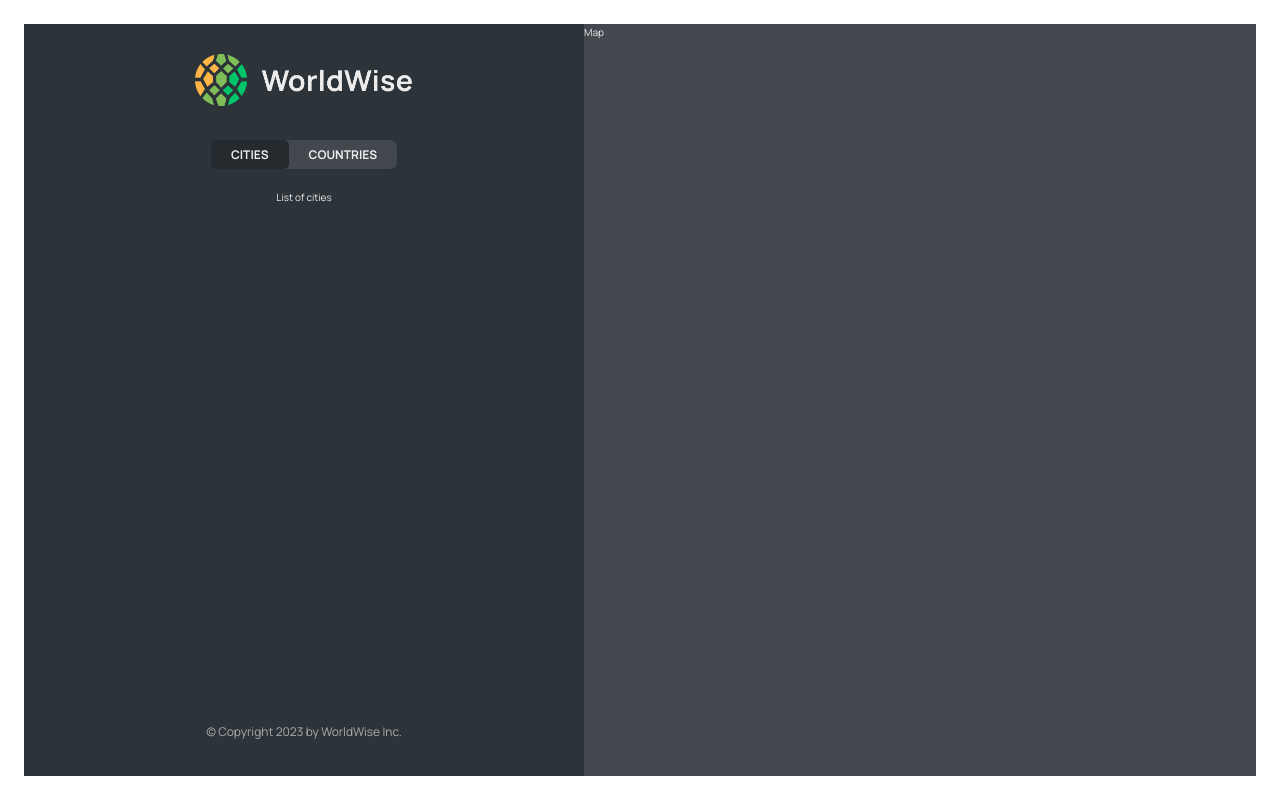
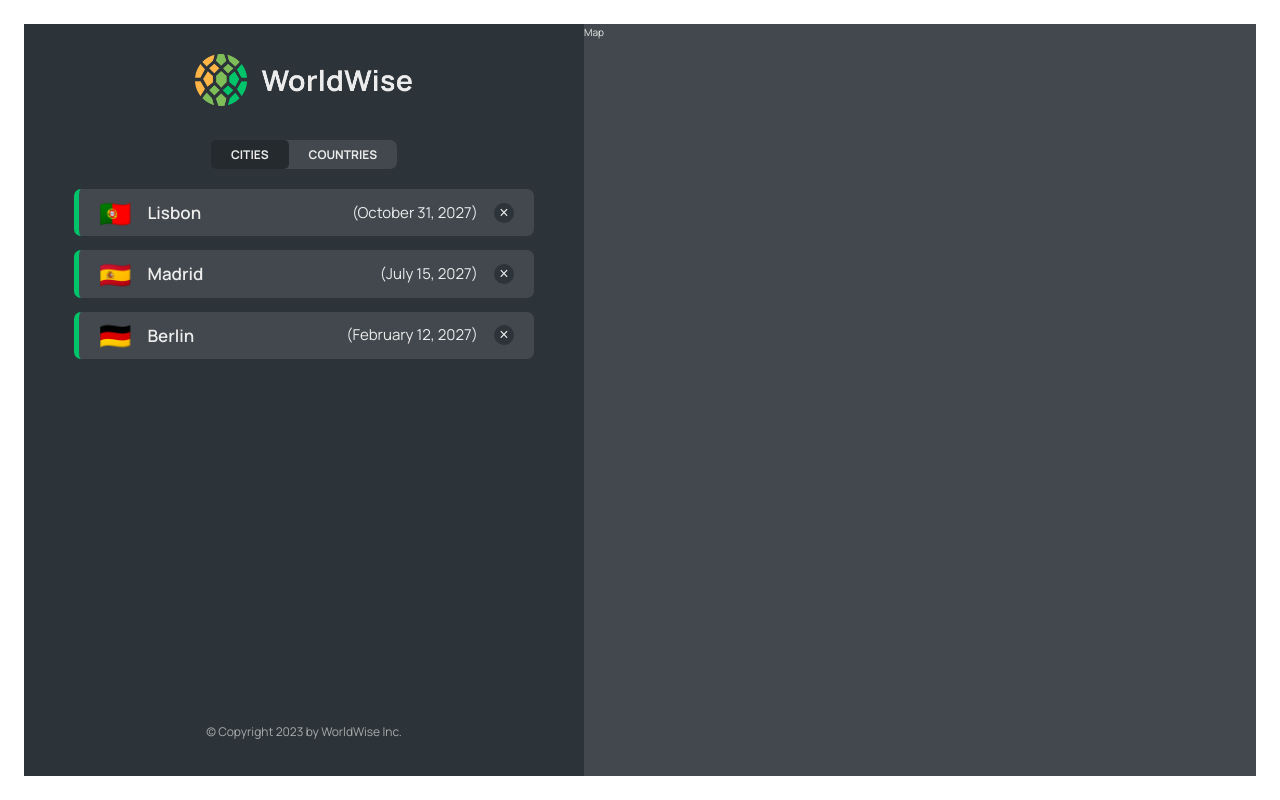
Before and after one commit to mickrubashkin/worldwise, a React (Vite) app: page /app/cities in a window 1280 px wide. Built offline with nearby package versions, Linux system fonts and the light colour scheme; data requests are answered from the project's data file.

Commit message:
Add CityList adn CityItem components

```diff
--- a/package.json
+++ b/package.json
@@ -7,9 +7,11 @@
     "dev": "vite",
     "build": "vite build",
     "lint": "eslint . --ext js,jsx --report-unused-disable-directives --max-warnings 0",
-    "preview": "vite preview"
+    "preview": "vite preview",
+    "server": "json-server --watch data/cities.json --port 8000 --delay 500"
   },
   "dependencies": {
+    "json-server": "^0.17.3",
     "react": "^18.2.0",
     "react-dom": "^18.2.0",
     "react-router-dom": "^6.15.0"
--- a/src/App.jsx
+++ b/src/App.jsx
@@ -1,3 +1,4 @@
+import { useState, useEffect } from 'react'
 import { BrowserRouter, Route, Routes } from 'react-router-dom'
 import Product from './pages/Product'
 import Pricing from './pages/Pricing'
@@ -5,8 +6,31 @@
 import PageNotFound from './pages/PageNotFound'
 import AppLayout from './pages/AppLayout'
 import Login from './pages/Login'
+import CityList from './components/CityList'
+
+const BASE_URL = 'http://localhost:8000'
 
 export default function App() {
+  const [cities, setCities] = useState([])
+  const [isLoading, setIsLoading] = useState(false)
+
+  useEffect(function () {
+    async function fetchCities() {
+      setIsLoading(true)
+      try {
+        const res = await fetch(`${BASE_URL}/cities`)
+        const data = await res.json()
+        setCities(data)
+      } catch {
+        alert('There was some error loading data...')
+      } finally {
+        setIsLoading(false)
+      }
+    }
+
+    fetchCities()
+  }, [])
+
   return (
     <BrowserRouter>
       <Routes>
@@ -15,8 +39,14 @@
         <Route path="pricing" element={<Pricing />} />
         <Route path="login" element={<Login />} />
         <Route path="app" element={<AppLayout />}>
-          <Route index element={<p>List of cities</p>} />
-          <Route path="cities" element={<p>List of cities</p>} />
+          <Route
+            index
+            element={<CityList cities={cities} isLoading={isLoading} />}
+          />
+          <Route
+            path="cities"
+            element={<CityList cities={cities} isLoading={isLoading} />}
+          />
           <Route path="countries" element={<p>List of countries</p>} />
           <Route path="form" element={<p>Form</p>} />
         </Route>
--- /dev/null
+++ b/src/components/CityItem.jsx
@@ -0,0 +1,21 @@
+import styles from './CityItem.module.css'
+
+const formatDate = (date) =>
+  new Intl.DateTimeFormat('en', {
+    day: 'numeric',
+    month: 'long',
+    year: 'numeric',
+  }).format(new Date(date))
+
+export default function CityItem({ city }) {
+  const { cityName, country, emoji, date, notes } = city
+
+  return (
+    <li className={styles.cityItem}>
+      <span className={styles.emoji}>{emoji}</span>
+      <h3 className={styles.name}>{cityName}</h3>
+      <time className={styles.date}>({formatDate(date)})</time>
+      <button className={styles.deleteBtn}>&times;</button>
+    </li>
+  )
+}
--- /dev/null
+++ b/src/components/CityList.jsx
@@ -0,0 +1,21 @@
+/* eslint-disable react/prop-types */
+import CityItem from './CityItem'
+import styles from './CityList.module.css'
+import Spinner from './Spinner'
+import Message from './Message'
+
+export default function CityList({ cities, isLoading }) {
+  if (isLoading) return <Spinner />
+  if (!cities.length)
+    return (
+      <Message message="Add your first city by clicking on a city on the map" />
+    )
+
+  return (
+    <ul className={styles.cityList}>
+      {cities.map((city) => (
+        <CityItem city={city} key={city.id} />
+      ))}
+    </ul>
+  )
+}
```
Also changed, not shown: 1 other file (tests, documents, lock files or other folders).
